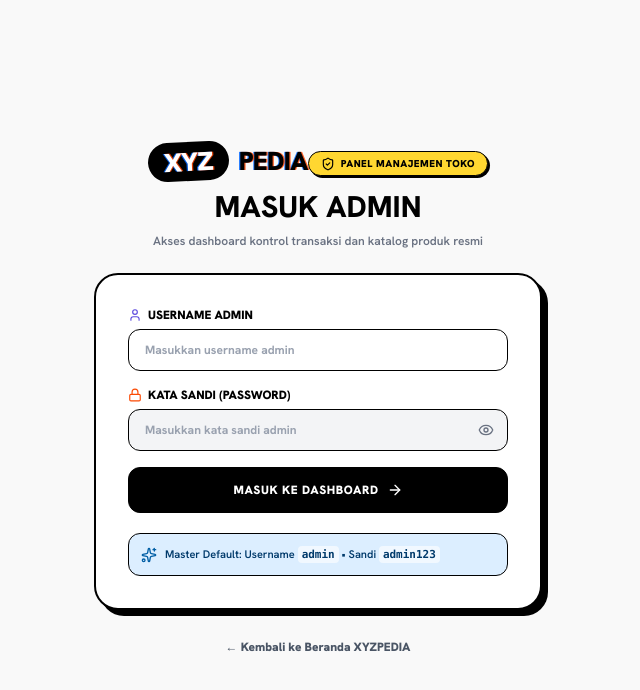
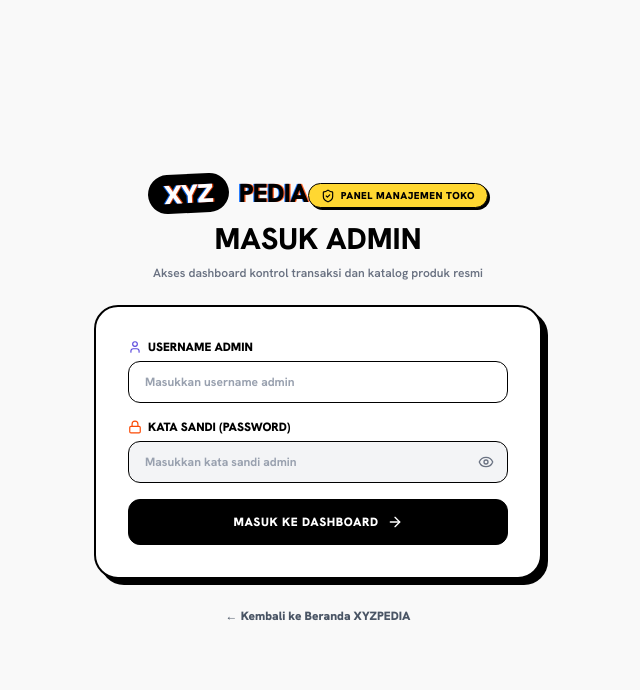
Before and after one commit to kucingoren100/xyzpedia, a Next.js app: page /admin/login in a window 1280 px wide. Shown: the top 690 px of the page, without its empty margins (322-962 px from the left). Built offline with nearby package versions, Linux system fonts and the light colour scheme.

Commit message:
Remove Master Default badge from admin login

```diff
--- a/src/app/admin/login/page.tsx
+++ b/src/app/admin/login/page.tsx
@@ -2,7 +2,7 @@
 
 import { useState, Suspense } from "react";
 import { useRouter, useSearchParams } from "next/navigation";
-import { ShieldCheck, Lock, User, ArrowRight, Sparkles, AlertCircle, Eye, EyeOff } from "lucide-react";
+import { ShieldCheck, Lock, User, ArrowRight, AlertCircle, Eye, EyeOff } from "lucide-react";
 import Link from "next/link";
 import BrandLogo from "@/components/BrandLogo";
 
@@ -112,12 +112,6 @@ function LoginFormContent() {
           )}
         </button>
       </form>
-
-      {/* Quick Helper Badge */}
-      <div className="p-3 bg-[#dceeff] dark:bg-[#152338] ink-border dark:border-[#2d3f5e] rounded-xl flex items-center gap-2 text-[11px] font-semibold text-[#003a6b] dark:text-[#bae6fd]">
-        <Sparkles className="w-4 h-4 text-[#005ea5] dark:text-[#38bdf8] shrink-0" />
-        <span>Master Default: Username <code className="bg-white/60 dark:bg-black/30 px-1 py-0.5 rounded font-black">admin</code> • Sandi <code className="bg-white/60 dark:bg-black/30 px-1 py-0.5 rounded font-black">admin123</code></span>
-      </div>
     </div>
   );
 }
```
